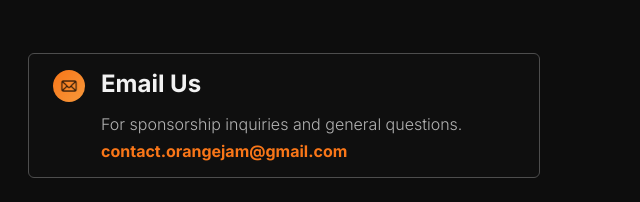
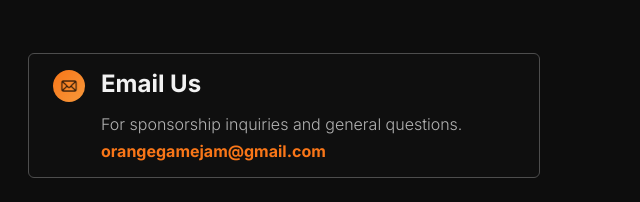
Before and after one commit to orangegamejam/orangegamejam.github.io, a plain HTML site: page index.html in a window 1280 px wide. Shown: the part 4225-4427 px from the top of the page, 628-1268 px from the left. Drawn offline with Linux system fonts and the light colour scheme.

Commit message:
Updated styling

```diff
--- a/index.html
+++ b/index.html
@@ -612,7 +612,7 @@
                         <div class="header-text">
                             <p class="msg-header-text">Email Us</p>
                             <p class="msg-header-subtext">For sponsorship inquiries and general questions.</p>
-                            <p class="msg-header-highlight">contact.orangejam@gmail.com</p>
+                            <p class="msg-header-highlight">orangegamejam@gmail.com</p>
                         </div>
                     </div>
                 </div>
--- a/static/css/1_landing.css
+++ b/static/css/1_landing.css
@@ -104,6 +104,8 @@ NAVIGATION BAR
     border-image: radial-gradient(circle at center, rgba(255, 255, 255, 0.03), rgba(255, 255, 255, 0.01)) 1;
 
     backdrop-filter: blur(16px);
+    -webkit-backdrop-filter: blur(16px);
+
     z-index: 2;
 }
 
--- a/static/css/5_contact.css
+++ b/static/css/5_contact.css
@@ -209,6 +209,8 @@ textarea {
     justify-content: center;
 
     text-align: left;
+    max-width: 100%;
+    min-width: 0;
 }
 
 .header-text p {
```
